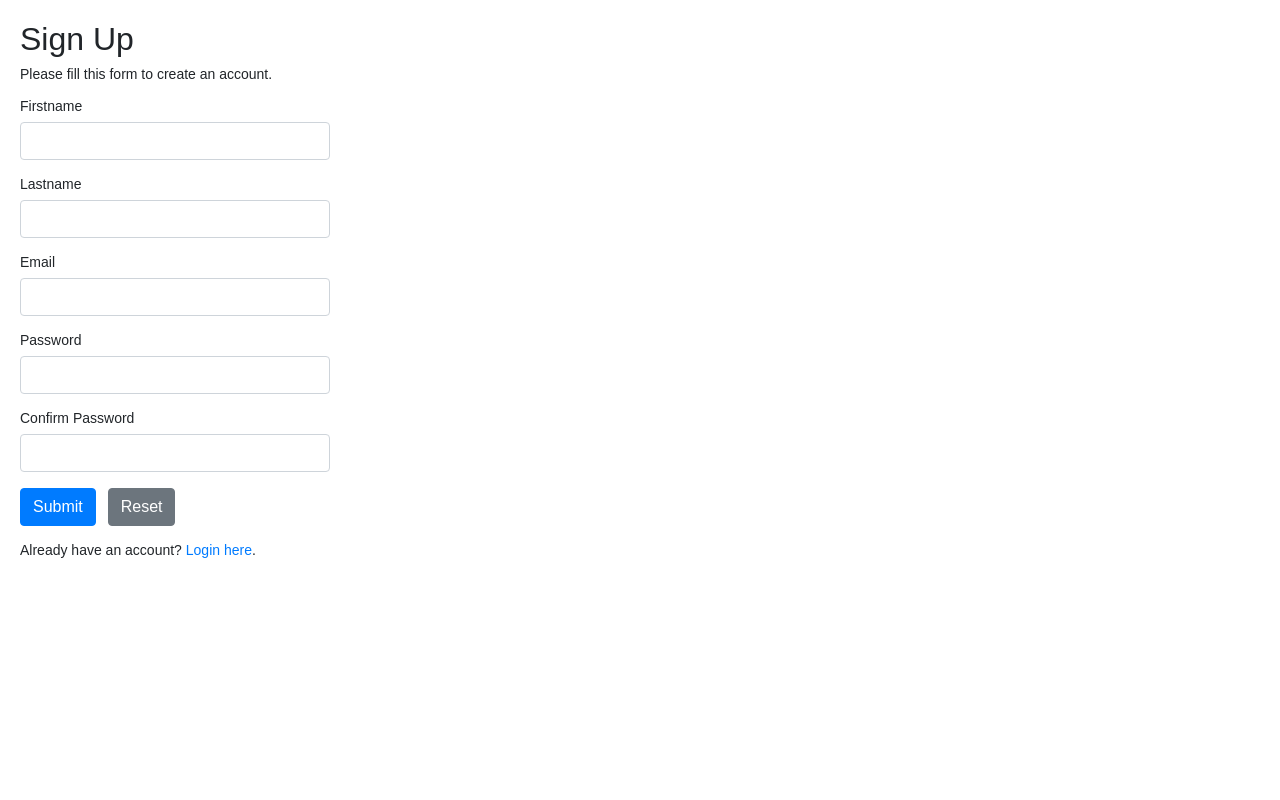
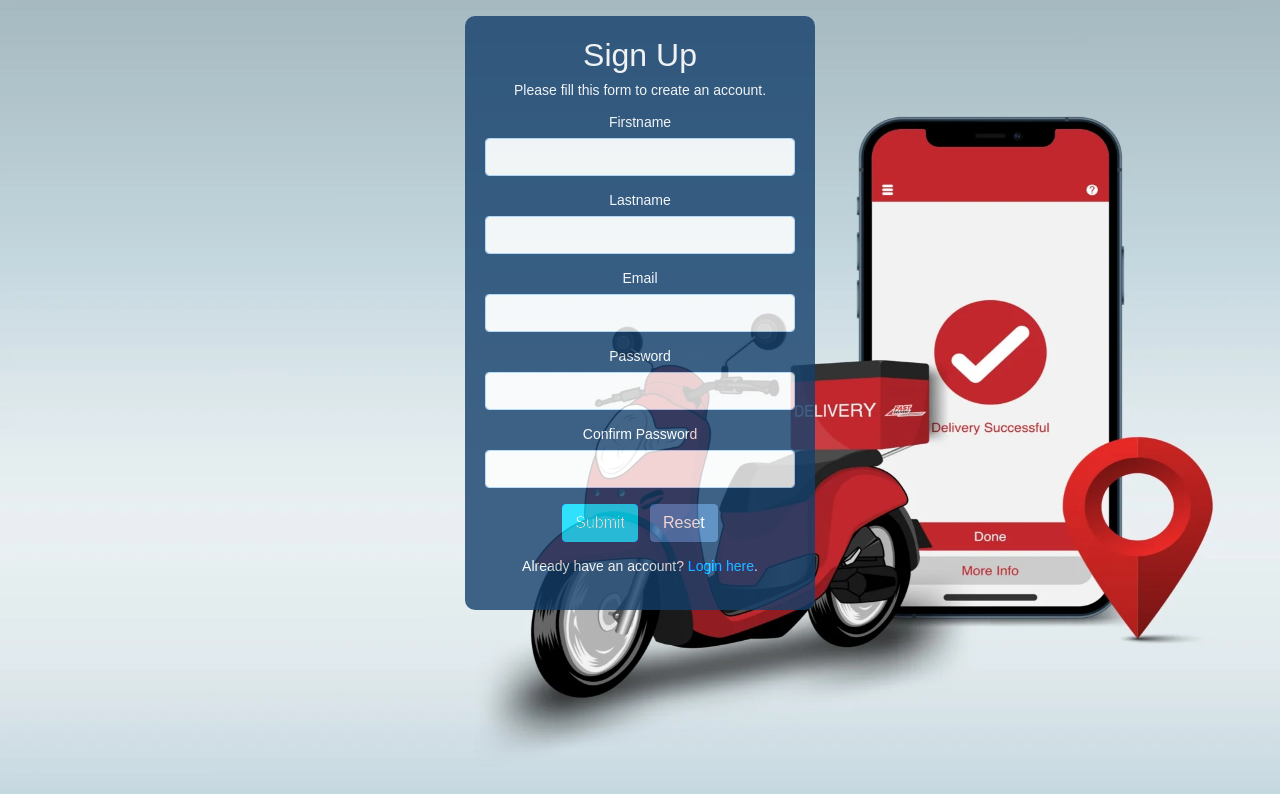
Before and after one commit to taviann/iaproject, a PHP site: page /register.php in a window 1280 px wide. Run offline with PHP 8.4, Linux system fonts and the light colour scheme.

Commit message:
bg images

```diff
--- a/register.php
+++ b/register.php
@@ -121,12 +121,19 @@ if($_SERVER["REQUEST_METHOD"] == "POST"){
     <title>Sign Up</title>
     <link rel="stylesheet" href="https://stackpath.bootstrapcdn.com/bootstrap/4.5.2/css/bootstrap.min.css">
     <style>
-        body{ font: 14px sans-serif; }
+        body{ font: 14px sans-serif;
+            background-image: url("images/reg.webp");
+            background-repeat: no-repeat;
+            background-size: 100% 130%;
+            filter: saturate(7); }
         .wrapper{ width: 350px; padding: 20px; }
     </style>
 </head>
 <body>
-    <div class="wrapper">
+<center>
+<br>
+
+    <div class="wrapper container bg-dark text-white " style='Opacity:0.8; border-radius:10px;'>
         <h2>Sign Up</h2>
         <p>Please fill this form to create an account.</p>
         <form action="<?php echo htmlspecialchars($_SERVER["PHP_SELF"]); ?>" method="post">
```
Also changed, not shown: login.php (+4 -4 lines), images/login.webp (added), images/reg.webp (added), 1 other file.
